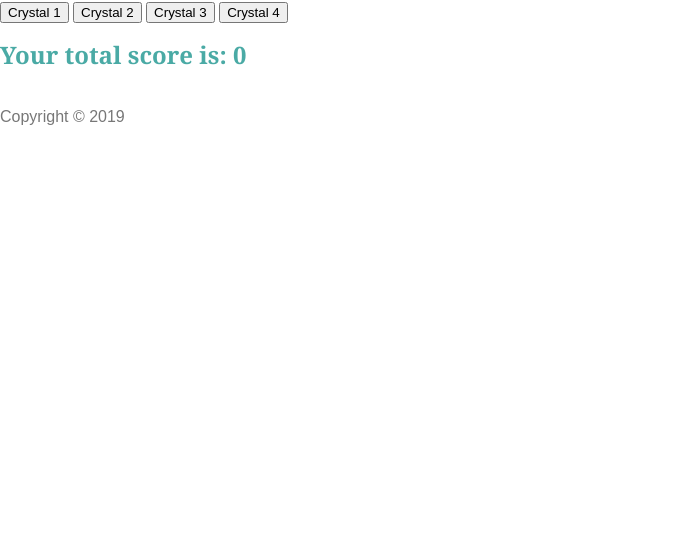
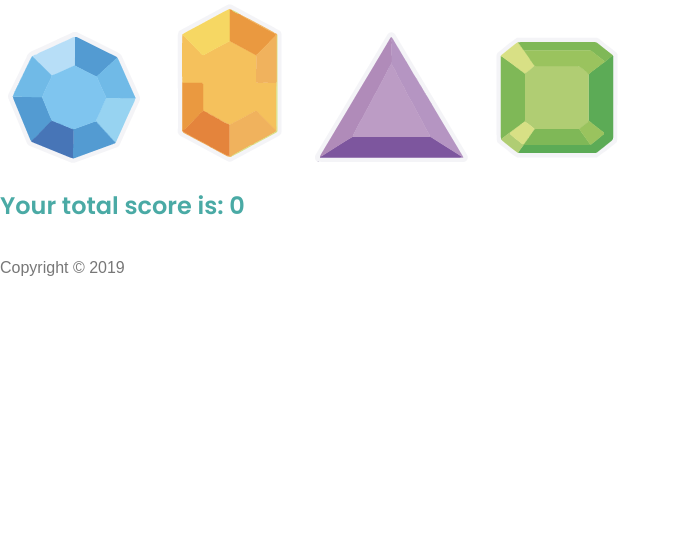
Before and after one commit to tochwat/unit-4-game, a plain HTML site: page index.html in a window 1280 px wide. Shown: the part 264-800 px from the top of the page, without its empty margins (0-677 px from the left). Drawn offline with nearby package versions, Linux system fonts and the light colour scheme.

Commit message:
updated version with some styling

```diff
--- a/assets/css/style.css
+++ b/assets/css/style.css
@@ -18,7 +18,7 @@ body {
 }
 
 h1, h2, h3 {
-    font-family: 'Georgia', Times, 'Times New Roman', serif;
+    font-family: 'Poppins', sans-serif;
     color: #4aaaa5;
 }
 
@@ -51,3 +51,9 @@ p {
     margin-inline-end: 0px;
     line-height: 1.8em;
 }
+
+.crystal:hover {
+    -webkit-filter: drop-shadow(5px 5px 5px #222);
+    filter: drop-shadow(5px 5px 5px #222);
+
+}
--- a/index.html
+++ b/index.html
@@ -9,6 +9,7 @@
     <meta name="viewport" content="width=device-width, initial-scale=1, shrink-to-fit=no">
     <link rel="stylesheet" type="text/css" media="screen" href="assets/css/reset.css" />
     <link rel="stylesheet" type="text/css" media="screen" href="assets/css/style.css" />
+    <link href="https://fonts.googleapis.com/css?family=Poppins:600" rel="stylesheet">
 
 </head>
 
@@ -28,10 +29,10 @@
   </div>
 
   <div id="crystals">
-    <button class="crystal" id= "crystal-1">Crystal 1</button>
-    <button class="crystal" id= "crystal-2">Crystal 2</button>
-    <button class="crystal" id= "crystal-3">Crystal 3</button>
-    <button class="crystal" id= "crystal-4">Crystal 4</button>
+    <input type="image" src="assets/images/crystal1.png" class="crystal" id= "crystal-1"/>
+    <input type="image" src="assets/images/crystal2.png" class="crystal" id= "crystal-2"/>
+    <input type="image" src="assets/images/crystal3.png" class="crystal" id= "crystal-3"/>
+    <input type="image" src="assets/images/crystal4.png" class="crystal" id= "crystal-4"/>
   </div>
 
   <div id = "score">
```
Also changed, not shown: assets/images/crystal1.png (added), assets/images/crystal2.png (added), assets/images/crystal3.png (added), assets/images/crystal4.png (added).
